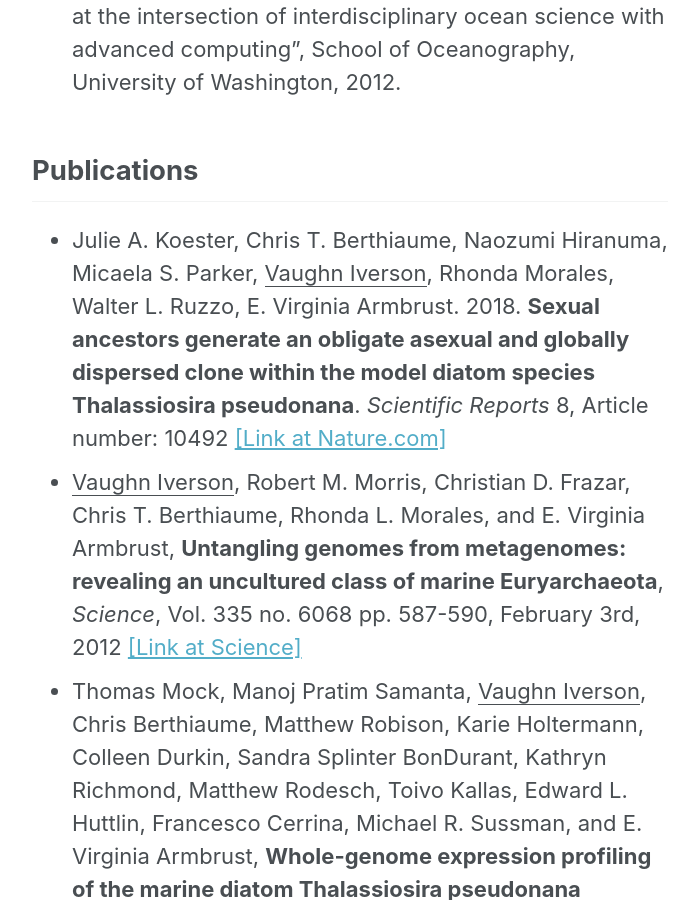
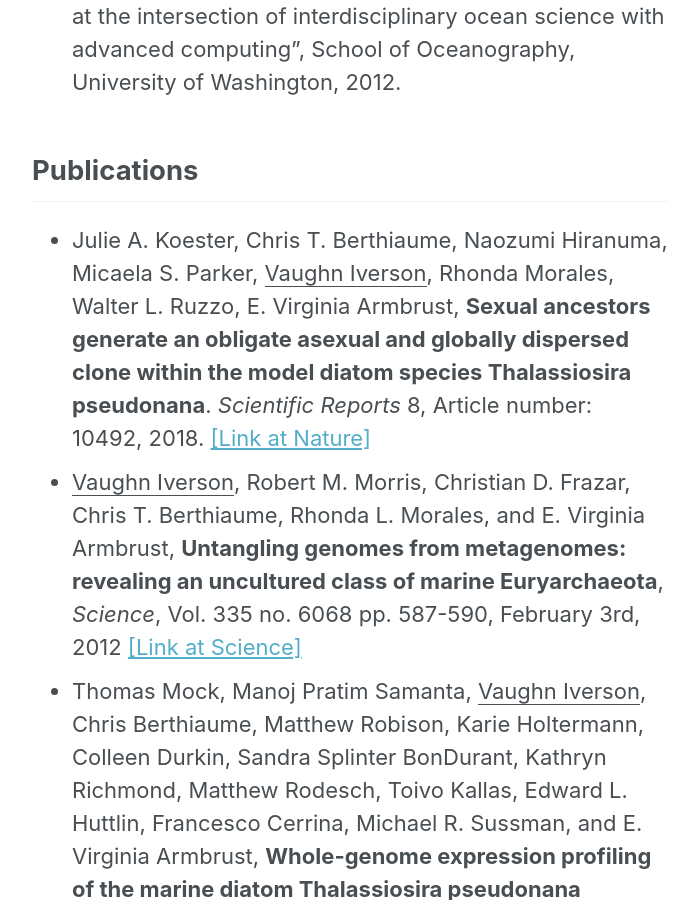
Before and after one commit to armbrustlab/armbrustlab.github.io, a Jekyll site: the page built from collections/_people/iverson.md, in a window 1280 px wide and 900 px high, scrolled down 3526 px. Shown: the whole window, without its empty margins (290-989 px from the left). Built offline with Jekyll 4.4.1, drawn with Linux system fonts in a browser that asks for light colours; nearby versions of some CDN libraries.

Commit message:
Fix citation formatting

```diff
--- a/collections/_people/iverson.md
+++ b/collections/_people/iverson.md
@@ -31,7 +31,7 @@ From these analyses, we can characterize the community composition (revealing wh
 * **Mary Landsteiner Scholar**, "For excellence in research at the intersection of interdisciplinary ocean science with advanced computing", School of Oceanography, University of Washington, 2012.
 
 ## Publications
-* Julie A. Koester, Chris T. Berthiaume, Naozumi Hiranuma, Micaela S. Parker, <ins>Vaughn Iverson</ins>, Rhonda Morales, Walter L. Ruzzo, E. Virginia Armbrust. 2018. **Sexual ancestors generate an obligate asexual and globally dispersed clone within the model diatom species Thalassiosira pseudonana**. *Scientific Reports* 8, Article number: 10492 [[Link at Nature.com]](https://www.nature.com/articles/s41598-018-28630-4)
+* Julie A. Koester, Chris T. Berthiaume, Naozumi Hiranuma, Micaela S. Parker, <ins>Vaughn Iverson</ins>, Rhonda Morales, Walter L. Ruzzo, E. Virginia Armbrust, **Sexual ancestors generate an obligate asexual and globally dispersed clone within the model diatom species Thalassiosira pseudonana**. *Scientific Reports* 8, Article number: 10492, 2018. [[Link at Nature]](https://www.nature.com/articles/s41598-018-28630-4)
 * <ins>Vaughn Iverson</ins>, Robert M. Morris, Christian D. Frazar, Chris T. Berthiaume, Rhonda L. Morales, and E. Virginia Armbrust, **Untangling genomes from metagenomes: revealing an uncultured class of marine Euryarchaeota**, *Science*, Vol. 335 no. 6068 pp. 587-590, February 3rd, 2012 [[Link at Science]](http://www.sciencemag.org/content/335/6068/587.abstract)
 * Thomas Mock, Manoj Pratim Samanta, <ins>Vaughn Iverson</ins>, Chris Berthiaume, Matthew Robison, Karie Holtermann, Colleen Durkin, Sandra Splinter BonDurant, Kathryn Richmond, Matthew Rodesch, Toivo Kallas, Edward L. Huttlin, Francesco Cerrina, Michael R. Sussman, and E. Virginia Armbrust, **Whole-genome expression profiling of the marine diatom Thalassiosira pseudonana identifies genes involved in silicon bioprocesses**, *Proceedings of the National Academy of Sciences, USA* (PNAS), 105 (5): 1579-84, February 5, 2008 [[Link at PNAS]](http://www.pnas.org/cgi/content/short/105/5/1579)
 * <ins>Vaughn Iverson</ins>, Jeff McVeigh and Bob Reese, **Real-Time H.264/AVC Codec on Intel Architectures**, *Proceedings of International Conference on Image Processing* (ICIP) 2004, Volume II, pp. 757-760, October 2004 [[Link at IEEE]](http://ieeexplore.ieee.org/xpls/abs_all.jsp?arnumber=1419408)
```
